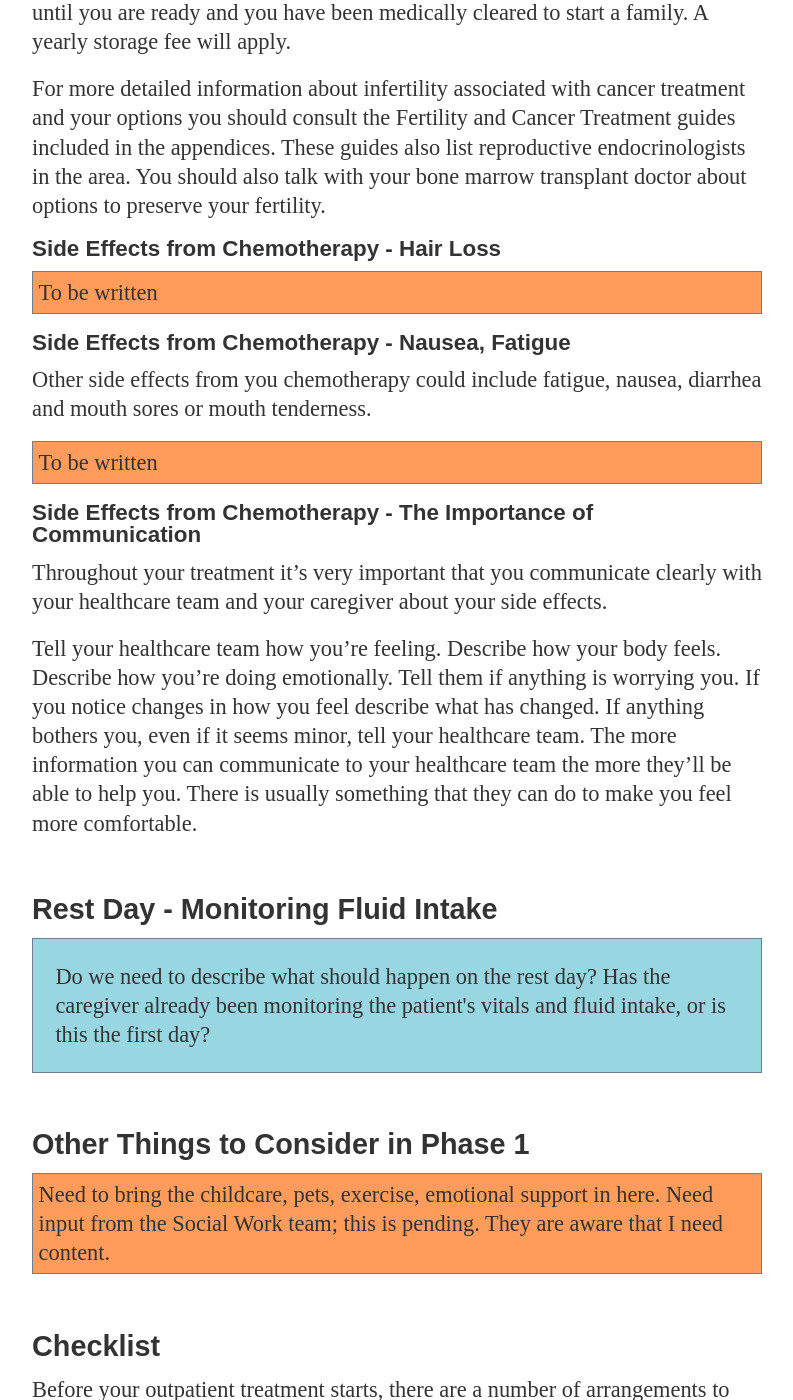
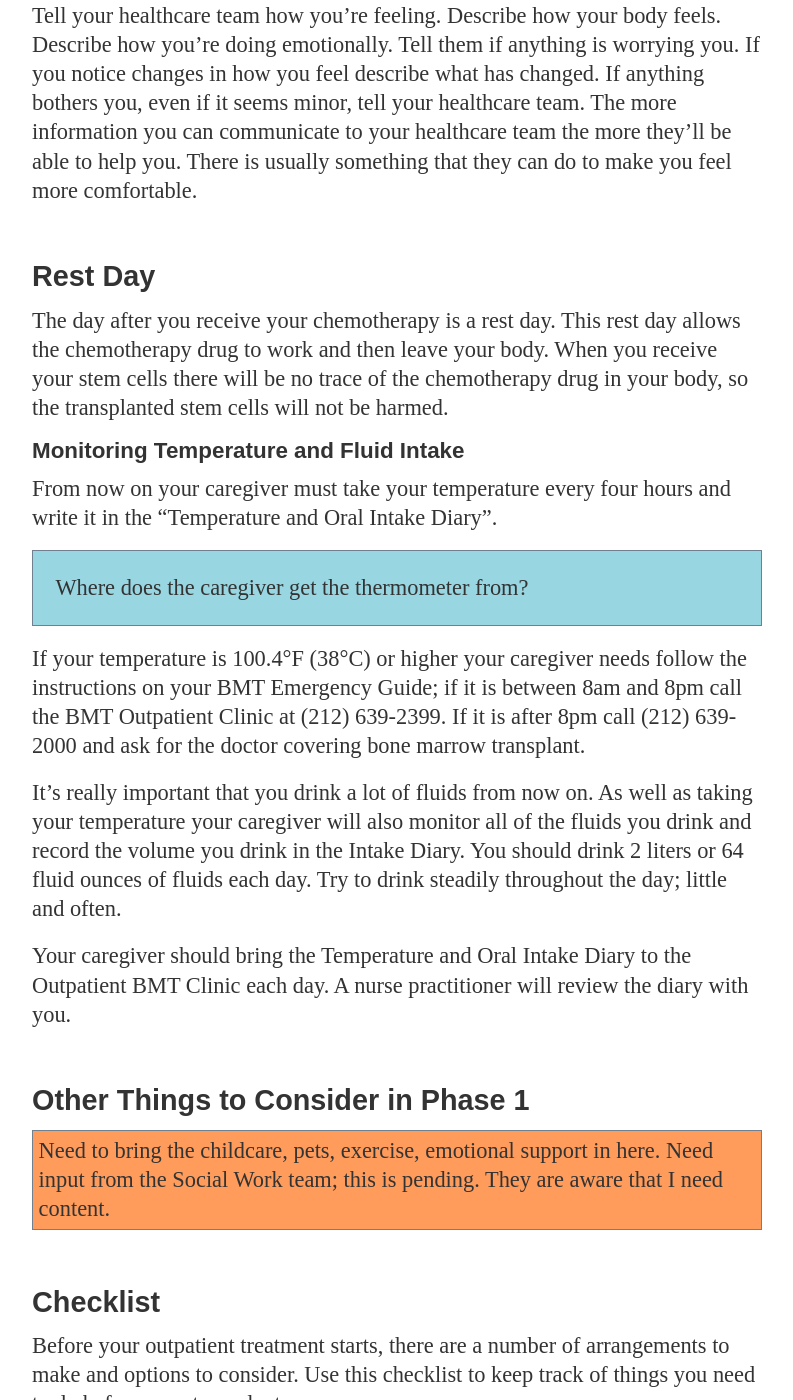
Before and after one commit to mskccpatiented/contentaudit, a Jekyll site: the page built from _posts/2012-11-19-auto-bmt-outpatient-guide-hybrid.md, in a window 1280 px wide and 1400 px high, scrolled down 30797 px. Shown: the whole window, without its empty margins (128-921 px from the left). Built offline with Jekyll 4.4.1, drawn with Linux system fonts in a browser that asks for light colours; Markdown is read by kramdown in place of the engine named in the settings; some of the changed text lies outside the part shown.

Commit message:
deploying BMT patient ed

```diff
--- a/_posts/2012-11-19-auto-bmt-outpatient-guide-hybrid.md
+++ b/_posts/2012-11-19-auto-bmt-outpatient-guide-hybrid.md
@@ -278,6 +278,7 @@ Your doctor and nurse will explain any other tests that you may need.
 ### Being Fitted with your Central Venous Catheter
 On or before Day −4 you and your caregiver come to MSKCC's Interventional Radiology department at main campus to be fitted with a central venous catheter.
 
+
 #### What is a Central Venous Catheter? Why Do I Need One?
 <div class="image-placeholder"><p>A clear diagram of the central venous catheter.</p></div>
 A central venous catheter is a tube inserted into a large vein near your collarbone. On the outside of your body the catheter divides into 2 or 3 smaller tubes called "lumens".
@@ -289,7 +290,7 @@ The catheter will stay in your body throughout your treatment and is usually rem
 #### Before Your Catheter is Fitted
 Before your catheter is fitted you shouldn't take aspirin, any products that contain aspirin, or vitamin E. You should also tell your doctor if you are taking any blood thinners or any medication for diabetes.
 
-<p class="question">Do we need to state this or is the BMT Outpatient Team monitoring/communicating this?</p>
+<p class="question invisible">Do we need to state this or is the BMT Outpatient Team monitoring/communicating this?</p>
 
 Call your doctor before your procedure if you develop any illness. This includes a fever, cold, flu, or sore throat.
 
@@ -336,7 +337,7 @@ After your catheter has been fitted you will be monitored in the Surgical Day Ho
 
 You will need to leave the dressings covering the incision near your collarbone in place and dry for 48 hours. You can remove these dressings after two days and can leave the site of the incision open to the air. The strips of adhesive tape that cover the incision should be left in place until they start to peel off. This should happen about 3 to 5 days after your catheter is fitted.
 
-<p class="question">If the patient gets their catheter on Day-4 and it takes 3-5 days to heal, and weeks to completely anchor in place, doesn't this run into their chemotherapy and transplant (and beyond)? The text in the CVC guide doesn't address this (obviously, as it's a generic guide). Thoughts?</p>
+<p class="question invisible">If the patient gets their catheter on Day-4 and it takes 3-5 days to heal, and weeks to completely anchor in place, doesn't this run into their chemotherapy and transplant (and beyond)? The text in the CVC guide doesn't address this (obviously, as it's a generic guide). Thoughts?</p>
 
 The point where the catheter exits your skin will still need to be covered with a dressing. The stitch at this site keeps your catheter in place until the cuff becomes fully anchored.
 
@@ -347,7 +348,7 @@ Taking good care of your catheter is important. A nurse will teach you how to ca
 
 To take care of your catheter one of your nurses will give you  supplies including clean dressings, gauze pads, lumen caps, tape, clamps and other essentials.
 
-<p class="question">When will a nurse teach you? Which nurse? Where does this happen?</p>
+<p class="question invisible">When will a nurse teach you? Which nurse? Where does this happen?</p>
 
 Your catheter should not interfere with your day to day activities as you get ready for your transplant, but you should avoid strenuous activities and contact sports.
 
@@ -473,9 +474,9 @@ You'll be introduced to the "Patient Temperature and Oral Intake Diary" that you
 You and your caregiver should use the day of chemotherapy to ask as many questions as possible; make sure you are absolutely satisfied that you have all the information you need. Your healthcare team will do everything they can to answer your questions.
 
 #### After Chemotherapy
-When you finish chemotherapy you will return home to your apartment or hotel. You will rest for one day before your transplant. This rest day allows the chemotherapy drug to work and then leave your body; when you receive your stem cells there will be no trace of the chemotherapy drug in your body, so the transplanted stem cells will not be harmed.
+When you finish chemotherapy you will return home to your apartment or hotel. You will rest for one day before your transplant.
 
-<p class="move">Move this or rewrite: During this period your blood cell counts will be very low. You will be at high risk for infection until your bone marrow begins to make new blood cells. To reduce the risk, everyone who enters your room will follow special rules. Your doctor and nurse will explain these in detail.</p>
+<p class="move invisible">Move this or rewrite: During this period your blood cell counts will be very low. You will be at high risk for infection until your bone marrow begins to make new blood cells. To reduce the risk, everyone who enters your room will follow special rules. Your doctor and nurse will explain these in detail.</p>
 
 #### Side Effects of Chemotherapy
 Your chemotherapy will kill the cancerous cells in your body and will prepare your bone marrow to receive your transplant. However, the side effects associated with chemotherapy are not to be taken lightly. These side effects will include the loss of your ability to heal and fight infections, infertility, hair loss, fatigue, nausea, mouth sores and mouth tenderness.
@@ -537,14 +538,26 @@ For more detailed information about infertility associated with cancer treatment
 Other side effects from you chemotherapy could include fatigue, nausea, diarrhea and mouth sores or mouth tenderness.
 <p class="outstanding">To be written</p>
 
-
 #### Side Effects from Chemotherapy - The Importance of Communication
 Throughout your treatment it's very important that you communicate clearly with your healthcare team and your caregiver about your side effects.
 
 Tell your healthcare team how you're feeling. Describe how your body feels. Describe how you're doing emotionally. Tell them if anything is worrying you. If you notice changes in how you feel describe what has changed. If anything bothers you, even if it seems minor, tell your healthcare team. The more information you can communicate to your healthcare team the more they'll be able to help you. There is usually something that they can do to make you feel more comfortable.
 
-### Rest Day - Monitoring Fluid Intake
-<p class="question">Do we need to describe what should happen on the rest day? Has the caregiver already been monitoring the patient's vitals and fluid intake, or is this the first day?</p>
+### Rest Day
+The day after you receive your chemotherapy is a rest day. This rest day allows the chemotherapy drug to work and then leave your body. When you receive your stem cells there will be no trace of the chemotherapy drug in your body, so the transplanted stem cells will not be harmed.
+
+#### Monitoring Temperature and Fluid Intake
+From now on your caregiver must take your temperature every four hours and write it in the "Temperature and Oral Intake Diary".
+
+<p class="question">Where does the caregiver get the thermometer from?</p>
+
+If your temperature is 100.4&deg;F (38&deg;C) or higher your caregiver needs follow the instructions on your BMT Emergency Guide; if it is between 8am and 8pm call the BMT Outpatient Clinic at (212) 639-2399. If it is after 8pm call (212) 639-2000 and ask for the doctor covering bone marrow transplant.
+
+It's really important that you drink a lot of fluids from now on. As well as taking your temperature your caregiver will also monitor all of the fluids you drink and record the volume you drink in the Intake Diary. You should drink 2 liters or 64 fluid ounces of fluids each day. Try to drink steadily throughout the day; little and often.
+
+Your caregiver should bring the Temperature and Oral Intake Diary to the Outpatient BMT Clinic each day. A nurse practitioner will review the diary with you.
+
+<p class="question invisible">Do we need to describe what should happen on the rest day? Has the caregiver already been monitoring the patient's vitals and fluid intake, or is this the first day?</p>
 
 ### Other Things to Consider in Phase 1
 <p class="outstanding">Need to bring the childcare, pets, exercise, emotional support in here. Need input from the Social Work team; this is pending. They are aware that I need content.</p>
@@ -561,11 +574,12 @@ Before your outpatient treatment starts, there are a number of arrangements to m
 * Arrange transportation to bring you from your home to your lodging
 * If you have children, arrange for childcare
 * Arrange for pet care
-* Make a list of questions that you would like to ask about the your treatment.
-* Talk through your list of questions with your caregiver and your healthcare team
+* Purchase a thermometer and ensure your caregiver knows how to accurately take your temperature with it
 * Make an appointment with a fertility specialist if you would like to have children in the future
 * Visit a wig store if you decide to wear a wig
 * Purchase a tote bag or rolling bag to carry your supplies to clinic every day
+* Make a list of questions that you would like to ask about the your treatment.
+* Talk through your list of questions with your caregiver and your healthcare team
 
 <p class="outstanding">This will be a checkable list - circles where the patient and the caregiver can check-off items. We need to validate this list and add anything else we think is relevant.</p>
 
```
Also changed, not shown: 1 other file.
